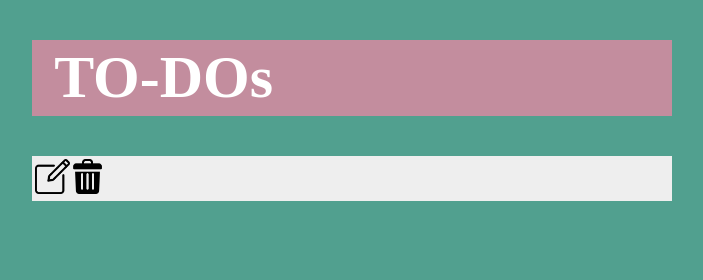
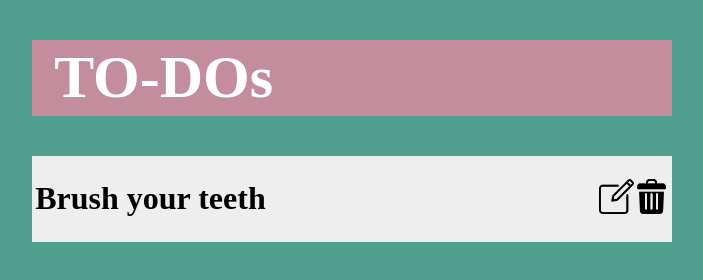
Before and after one commit to alish-gautam/FutureToDo, a website built with webpack: page dist/index.html in a window 1280 px wide. Shown: the whole page, without its empty margins (288-991 px from the left). Built offline with nearby package versions, Linux system fonts and the light colour scheme.

Commit message:
working on the todo list project

```diff
--- a/package.json
+++ b/package.json
@@ -1,7 +1,6 @@
 {
   "name": "to-do-list",
   "version": "1.0.0",
-  "description": "",
   "main": "index.js",
   "scripts": {
     "test": "echo \"Error: no test specified\" && exit 1"
@@ -18,5 +17,6 @@
   "dependencies": {
     "path-browserify": "^1.0.1",
     "util": "^0.12.5"
-  }
+  },
+  "description": ""
 }
--- a/src/TodoList.js
+++ b/src/TodoList.js
@@ -1,6 +1,4 @@
 export function myProject(title,details){
-    let container=document.querySelector('.container')
-    let content=document.createElement('div')
     let listTitle=document.createElement('input')
     listTitle.placeholder='Eg: Pay bills'
     listTitle.value=title
@@ -10,14 +8,19 @@ export function myProject(title,details){
     description.placeholder='Details: house,rent,internet...'
     description.value=details
     description.classList.add('description')
-
-    content.appendChild(listTitle)
-    content.appendChild(description)
-    container.appendChild(content)
-    console.log(listTitle.value)
     return{
-        title,
-        details
+        listTitle,
+        description
     }
 
 }
+export function domAppend(listTitleElement,description){
+    let container=document.querySelector('.container')
+    let content=document.createElement('div')
+
+//    console.log(listTitle)
+    content.appendChild(listTitleElement)
+    content.appendChild(description)
+    // content.appendChild(description)
+    container.appendChild(content)
+}
--- a/src/editingAndDeleting.js
+++ b/src/editingAndDeleting.js
@@ -1,5 +1,6 @@
 
 import { myProject } from "./TodoList"
+import { domAppend } from "./TodoList"
 export function myEventListeners(){
     let container=document.querySelector('.container')
     let content=document.querySelector('.content')
@@ -8,7 +9,8 @@ export function myEventListeners(){
 
     editIcon.addEventListener('click',()=>{
         container.removeChild(content)
-        myProject("Brush your teeth","Brush it first thing in the morning")
+        let project=myProject("Brush your teeth","Brush it first thing in the morning")
+        domAppend(project.listTitle,project.description)
     })
     deleteIcon.addEventListener('click',()=>{
         container.removeChild(content)
--- a/src/homePage.js
+++ b/src/homePage.js
@@ -2,15 +2,14 @@ import edit from './Images/editing.png'
 import trash from './Images/trash.png'
 import { myProject } from './TodoList'
 export function homePage(){
+    let todo1 = myProject("Brush your teeth","Brush it first thing in the morning")
     let container=document.querySelector(".container")
-    let listTitle=myProject.title
-    let descript=myProject.description
-    console.log(descript)
-    console.log(listTitle)
+    console.log(todo1.listTitle)
     let content=document.createElement('div')
 
     content.classList.add('content')
     //edit icon
+    let icon_container=document.createElement('div')
     let editIcon=document.createElement('img')
     editIcon.src=edit
     editIcon.classList.add('editIcon')
@@ -18,10 +17,13 @@ export function homePage(){
     let deleteIcon=document.createElement('img')
     deleteIcon.src=trash
     deleteIcon.classList.add('deleteIcon')
+    let titlediv=document.createElement('h1')
+    titlediv.innerText = todo1.listTitle.value
     //appending to content and to the dom
-    // content.appendChild(listTitle)
-    content.appendChild(editIcon)
-    content.appendChild(deleteIcon)
+    content.appendChild(titlediv)
+    icon_container.appendChild(editIcon)
+    icon_container.appendChild(deleteIcon)
+    content.appendChild(icon_container)
     container.appendChild(content)
 
 }
--- a/src/initialLoad.js
+++ b/src/initialLoad.js
@@ -1,9 +1,7 @@
 import { myEventListeners } from "./editingAndDeleting";
 import { homePage } from "./homePage";
-import { myProject } from "./TodoList";
 import './style.css'
 export function initialLoad(){
     homePage()
     myEventListeners()
-
 }
--- a/src/style.css
+++ b/src/style.css
@@ -12,6 +12,9 @@ body{
 .content{
     background-color: #eeeeee;
     padding: 0.5%;
+    display: flex;
+    align-items: center;
+    justify-content: space-between;
 }
 .editIcon{
     width: 35px;
```
Also changed, not shown: dist/main.js.
